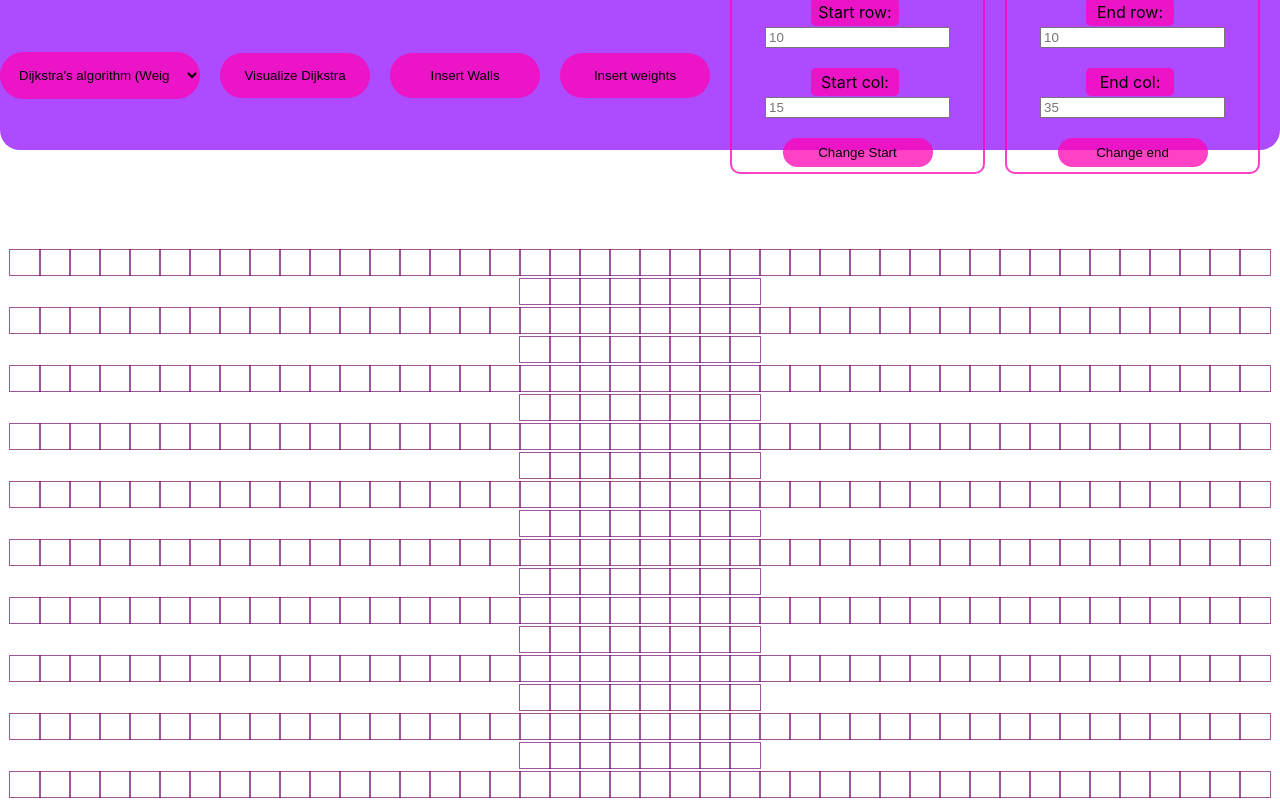
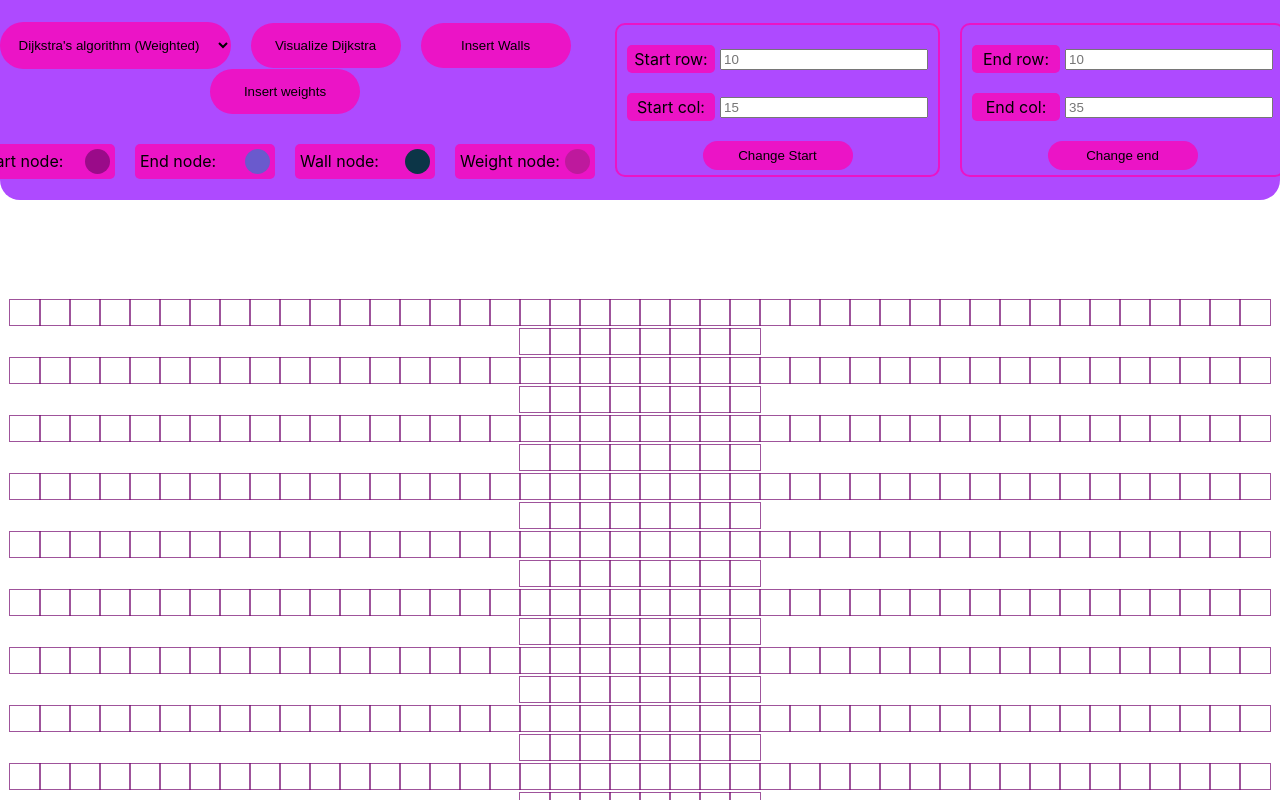
Before and after one commit to ivaanrl/pathfindingVisualizer, a React (Create React App) app: page / in a window 1280 px wide. Shown: the top 800 px of the page. Built offline with nearby package versions, Linux system fonts and the light colour scheme.

Commit message:
add UI improvements

```diff
--- a/src/algorithms/weightedAlgorithms/dijkstra.js
+++ b/src/algorithms/weightedAlgorithms/dijkstra.js
@@ -7,10 +7,7 @@ export function dijkstra(grid, startNode, finishNode) {
   while (!!unvisitedNodes.length) {
     sortNodesByDistance(unvisitedNodes);
     const closestNode = unvisitedNodes.shift();
-    // If we encounter a wall, we skip it.
     if (closestNode.isWall) continue;
-    // If the closest node is at a distance of infinity,
-    // we must be trapped and should therefore stop.
     if (closestNode.distance === Infinity) return visitedNodesInOrder;
     closestNode.isVisited = true;
     visitedNodesInOrder.push(closestNode);
@@ -45,6 +42,3 @@ function getAllNodes(grid) {
   }
   return nodes;
 }
-
-// Backtracks from the finishNode to find the shortest path.
-// Only works when called *after* the dijkstra method above.
--- a/src/components/node/Node.css
+++ b/src/components/node/Node.css
@@ -107,5 +107,6 @@
 }
 */
 .node-weight {
-  background-color: hotpink;
+  background-color: rgba(129, 33, 100, 0.418);
+  border-radius: 100%;
 }
--- a/src/components/node/node.js
+++ b/src/components/node/node.js
@@ -40,8 +40,7 @@ export default class Node extends Component {
       isStart,
       onMouseDown,
       onMouseEnter,
-      onMouseUp,
-      onDragOver
+      onMouseUp
     } = this.props;
     const extraClassName = isEnd ? "node-finish" : isStart ? "node-start" : "";
 
@@ -52,7 +51,6 @@ export default class Node extends Component {
         onMouseDown={() => onMouseDown(row, col)}
         onMouseUp={() => onMouseUp()}
         onMouseEnter={() => onMouseEnter(row, col)}
-        onDragOver={() => onDragOver(row, col)}
         draggable={isStart || isEnd ? true : null}
       ></div>
     );
--- a/src/components/pathfindingVisualizer/PathfindingVisualizer.css
+++ b/src/components/pathfindingVisualizer/PathfindingVisualizer.css
@@ -1,5 +1,5 @@
 .header {
-  height: 150px;
+  height: 200px;
   display: flex;
   align-items: center;
   justify-content: center;
@@ -57,16 +57,21 @@ button:hover {
   display: inline-block;
   min-width: 80px;
 }
-.Form form {
+.Form div {
   margin-top: 20px;
+  margin-bottom: 20px;
   display: flex;
   direction: column;
   align-items: center;
   justify-items: center;
 }
-.Form div {
+.Form .inputContainer {
   margin-top: 20px;
   margin-bottom: 20px;
+}
+
+.Form input {
+  min-width: 200px;
 }
 
 .Form .small-button {
@@ -74,3 +79,48 @@ button:hover {
   margin: 0;
   margin-bottom: 5px;
 }
+
+.left-header-bot {
+  display: flex;
+  justify-content: center;
+  margin-top: 30px;
+}
+
+.node-description {
+  display: flex;
+  flex-direction: row;
+}
+
+.start-node-description {
+  display: flex;
+  align-items: center;
+  justify-content: space-between;
+  height: 25px;
+  width: 130px;
+  background-color: rgba(255, 2, 179, 0.75);
+  padding: 5px;
+  border-radius: 5px;
+  margin-right: 20px;
+}
+
+.start-node-logo {
+  background-color: rgba(116, 7, 110, 0.685);
+}
+
+.node-logo {
+  width: 25px;
+  height: 25px;
+  border-radius: 100%;
+}
+
+.end-node-logo {
+  background-color: slateblue;
+}
+
+.wall-node-logo {
+  background-color: rgb(12, 53, 71);
+}
+
+.weight-node-logo {
+  background-color: rgba(129, 33, 100, 0.418);
+}
--- a/src/components/pathfindingVisualizer/PathfindingVisualizer.js
+++ b/src/components/pathfindingVisualizer/PathfindingVisualizer.js
@@ -23,7 +23,12 @@ export default class PathfindingVisualizer extends Component {
       isAnimationRunning: false,
       insertingWalls: true,
       insertingWeights: false,
-      selectedAlgorithm: "dijkstra"
+      buttonDisabled: false,
+      selectedAlgorithm: "dijkstra",
+      selectedStartRow: start_node_row,
+      selectedStartCol: start_node_col,
+      selectedEndRow: end_node_row,
+      selectedEndCol: end_node_col
     };
   }
 
@@ -34,7 +39,11 @@ export default class PathfindingVisualizer extends Component {
 
   buttonText = "Dijkstra";
   visualizeAlgorithm = () => {
-    this.setState({ ...this.state, isAnimationRunning: true });
+    this.setState({
+      ...this.state,
+      isAnimationRunning: true,
+      buttonDisabled: true
+    });
     const { grid } = this.state;
     const startNode = grid[start_node_row][start_node_col];
     const endNode = grid[end_node_row][end_node_col];
@@ -71,20 +80,63 @@ export default class PathfindingVisualizer extends Component {
     switch (value) {
       case "dijsktra":
         this.buttonText = "dijsktra";
+        this.setState({ buttonDisabled: false });
         break;
       case "aStar":
         this.buttonText = "A*";
+        this.setState({ buttonDisabled: false });
         break;
       case "DFS":
         this.buttonText = "DFS";
+        this.setState({ buttonDisabled: true });
         break;
       case "BFS":
         this.buttonText = "BFS";
+        this.setState({ buttonDisabled: true });
         break;
       default:
         this.buttonText = "dijsktra";
+        this.setState({ buttonDisabled: false });
         break;
     }
+  };
+
+  handleInputChange = e => {
+    let { value } = e.target;
+    switch (e.target.name) {
+      case "startRow":
+        this.setState({ selectedStartRow: value });
+        break;
+      case "startCol":
+        this.setState({ selectedStartCol: value });
+        break;
+      case "endRow":
+        this.setState({ selectedEndRow: value });
+        break;
+      case "endCol":
+        this.setState({ selectedEndCol: value });
+        break;
+      default:
+        return;
+    }
+  };
+
+  changeStart = () => {
+    const newGrid = getNewGridWithNewStart(
+      this.state.grid,
+      this.state.selectedStartRow,
+      this.state.selectedStartCol
+    );
+    this.setState({ grid: newGrid });
+  };
+
+  changeEnd = () => {
+    const newGrid = getNewGridWithNewEnd(
+      this.state.grid,
+      this.state.selectedEndRow,
+      this.state.selectedEndCol
+    );
+    this.setState({ grid: newGrid });
   };
 
   handleMouseDown(row, col) {
@@ -143,11 +195,6 @@ export default class PathfindingVisualizer extends Component {
     this.setState({ isMousePressed: false });
   };
 
-  handleDragOver = (row, col) => {
-    if (row === start_node_row && col === start_node_col) {
-    }
-  };
-
   animateAlgorithm = (visitedNodesInOrder, NodesInshortestPathOrder) => {
     for (let i = 0; i < visitedNodesInOrder.length; i++) {
       if (i === visitedNodesInOrder.length - 1) {
@@ -181,16 +228,12 @@ export default class PathfindingVisualizer extends Component {
           "node-shortest-path"
         );
       }, 40 * i);
-      this.setState({ isAnimationRunning: false });
+      this.setState({ isAnimationRunning: false, buttonDisabled: false });
     }
   }
 
   createref = (row, col) => {
     return (nodeRef[row][col] = React.createRef());
-  };
-
-  changeStart = (row, col) => {
-    console.log(this.refs[`${row}-${col}`].props.isStart);
   };
 
   render() {
@@ -200,8 +243,12 @@ export default class PathfindingVisualizer extends Component {
       <div>
         <div className="grid">
           <div className="header">
+            <div className="left-header">
+              <div className="left-header-top">
                 <select onChange={this.handleChange}>
-              <option value="dijsktra">Dijkstra's algorithm (Weighted)</option>
+                  <option value="dijsktra">
+                    Dijkstra's algorithm (Weighted)
+                  </option>
                   <option value="aStar">A* algorithm (Weighted)</option>
                   <option value="DFS">DFS (Unweighted)</option>
                   <option value="BFS">BFS (Unweighted)</option>
@@ -225,7 +272,7 @@ export default class PathfindingVisualizer extends Component {
                   Insert Walls
                 </button>
                 <button
-              disabled={this.state.isAnimationRunning}
+                  disabled={this.state.buttonDisabled}
                   onClick={() =>
                     this.setState({
                       insertingWalls: false,
@@ -236,49 +283,87 @@ export default class PathfindingVisualizer extends Component {
                 >
                   Insert weights
                 </button>
+              </div>
+              <div className="left-header-bot">
+                <div className="node-description">
+                  <div className="start-node-description">
+                    <div className="start-node-text">Start node:</div>
+                    <div className="node-logo start-node-logo"></div>
+                  </div>
+                  <div className="start-node-description">
+                    <div className="start-node-text">End node:</div>
+                    <div className="node-logo end-node-logo"></div>
+                  </div>
 
-            <form className="Form">
-              <div>
+                  <div className="start-node-description">
+                    <div className="start-node-text">Wall node:</div>
+                    <div className="node-logo wall-node-logo"></div>
+                  </div>
+                  <div className="start-node-description">
+                    <div className="start-node-text">Weight node:</div>
+                    <div className="node-logo weight-node-logo"></div>
+                  </div>
+                </div>
+              </div>
+            </div>
+            <div className="Form">
+              <div className="inputContainer">
                 <label htmlFor="startRow">Start row:</label>
                 <input
                   id="startRow"
                   type="number"
                   name="startRow"
                   placeholder={start_node_row}
+                  onChange={this.handleInputChange}
                 />
               </div>
-              <div>
+              <div className="inputContainer">
                 <label htmlFor="startCol">Start col:</label>
                 <input
                   id="startCol"
                   type="number"
                   name="startCol"
                   placeholder={start_node_col}
+                  onChange={this.handleInputChange}
                 />
               </div>
-              <button className="small-button">Change Start</button>
-            </form>
-            <form className="Form">
-              <div>
+              <button
+                className="small-button"
+                onClick={() => this.changeStart()}
+                disabled={this.state.isAnimationRunning}
+              >
+                Change Start
+              </button>
+            </div>
+            <div className="Form">
+              <div className="inputContainer">
                 <label htmlFor="endRow">End row:</label>
                 <input
                   id="endRow"
                   type="number"
                   name="endRow"
                   placeholder={end_node_row}
+                  onChange={this.handleInputChange}
                 />
               </div>
-              <div>
+              <div className="inputContainer">
                 <label htmlFor="startCol">End col:</label>
                 <input
                   id="endCol"
                   type="number"
                   name="endCol"
                   placeholder={end_node_col}
+                  onChange={this.handleInputChange}
                 />
               </div>
-              <button className="small-button">Change end</button>
-            </form>
+              <button
+                className="small-button"
+                disabled={this.state.isAnimationRunning}
+                onClick={() => this.changeEnd()}
+              >
+                Change end
+              </button>
+            </div>
           </div>
           {grid.map((row, rowIndex) => {
             return (
@@ -299,9 +384,7 @@ export default class PathfindingVisualizer extends Component {
                       onMouseEnter={(row, col) =>
                         this.handleMouseEnter(row, col)
                       }
-                      draggable
                       onMouseUp={() => this.handleMouseUp()}
-                      onDragOver={(row, col) => this.handleDragOver(row, col)}
                     />
                   );
                 })}
@@ -365,21 +448,40 @@ const getNewGridWithWeights = (grid, row, col) => {
   return newGrid;
 };
 
-//const getNewGridWithChangedStartOrEnd = (grid, row, col) => {
-//  const newGrid = grid.slice();
-//  const oldStart = newGrid[start_node_row][start_node_col];
-//  const noLongerStart = {
-//    ...oldStart,
-//    isStart: false
-//  };
-//  newGrid[start_node_row][start_node_col] = noLongerStart;
-//  const node = newGrid[row][col];
-//  const newStart = {
-//    ...node,
-//    isStart: true
-//  };
-//  newGrid[row][col] = newStart;
-//  start_node_row = row;
-//  start_node_col = col;
-//  return newGrid;
-//};
+const getNewGridWithNewStart = (grid, row, col) => {
+  const newGrid = grid.slice();
+  const oldStart = newGrid[start_node_row][start_node_col];
+  const noLongerStart = {
+    ...oldStart,
+    isStart: false
+  };
+  newGrid[start_node_row][start_node_col] = noLongerStart;
+  const node = newGrid[row][col];
+  const newStart = {
+    ...node,
+    isStart: true
+  };
+  newGrid[row][col] = newStart;
+  start_node_row = row;
+  start_node_col = col;
+  return newGrid;
+};
+
+const getNewGridWithNewEnd = (grid, row, col) => {
+  const newGrid = grid.slice();
+  const oldEnd = newGrid[end_node_row][end_node_col];
+  const noLongerEnd = {
+    ...oldEnd,
+    isEnd: false
+  };
+  newGrid[end_node_row][end_node_col] = noLongerEnd;
+  const node = newGrid[row][col];
+  const newEnd = {
+    ...node,
+    isEnd: true
+  };
+  newGrid[row][col] = newEnd;
+  end_node_row = row;
+  end_node_col = col;
+  return newGrid;
+};
```
Lines whose indentation alone changed are shown as unchanged.
